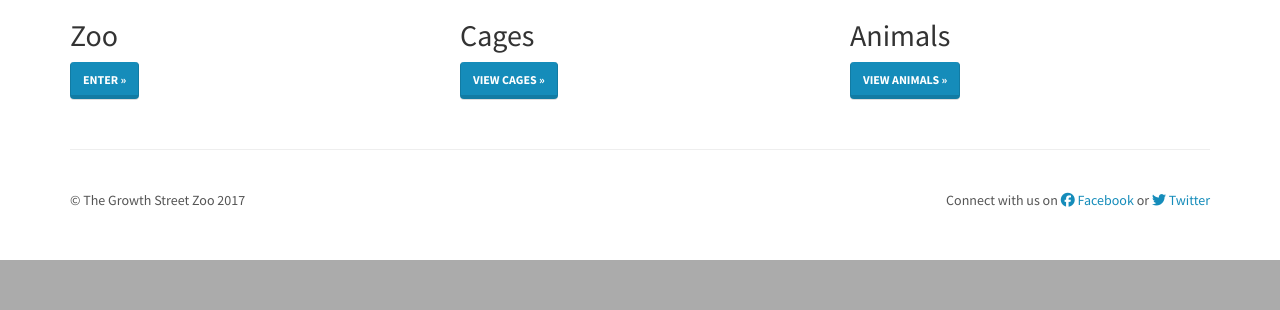
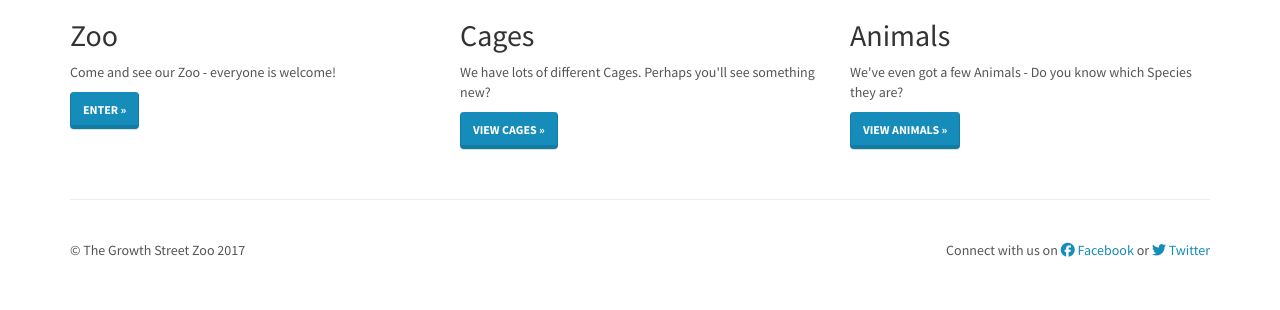
Before and after one commit to Hawk94/success_finder, a Django app: page / in a window 1280 px wide. Shown: the part 801-1111 px from the top of the page. Before the commit the page ends 1061 px from the top, so only its background shows below. Run offline with Django 3.2, Linux system fonts and the light colour scheme; some libraries are stand-ins or nearby versions.

Commit message:
Changes to templates

```diff
--- a/templates/home.html
+++ b/templates/home.html
@@ -32,15 +32,18 @@
   <div class="row">
     <div class="col-lg-4">
       <h2>Zoo</h2>
-      <p><a class="btn btn-primary" href="#" role="button">Enter &raquo;</a></p>
+      <p>Come and see our Zoo - everyone is welcome!<p>
+      <p><a class="btn btn-primary" href="{% url 'zoo' %}" role="button">Enter &raquo;</a></p>
     </div>
     <div class="col-lg-4">
       <h2>Cages</h2>
-      <p><a class="btn btn-primary" href="#" role="button">View Cages &raquo;</a></p>
+      <p>We have lots of different Cages. Perhaps you'll see something new?<p>
+      <p><a class="btn btn-primary" href="{% url 'cages' %}" role="button">View Cages &raquo;</a></p>
     </div>
     <div class="col-lg-4">
       <h2>Animals</h2>
-      <p><a class="btn btn-primary" href="#" role="button">View Animals &raquo;</a></p>
+      <p>We've even got a few Animals - Do you know which Species they are?<p>
+      <p><a class="btn btn-primary" href="{% url 'animals' %}" role="button">View Animals &raquo;</a></p>
     </div>
   </div>
 </div>
```
